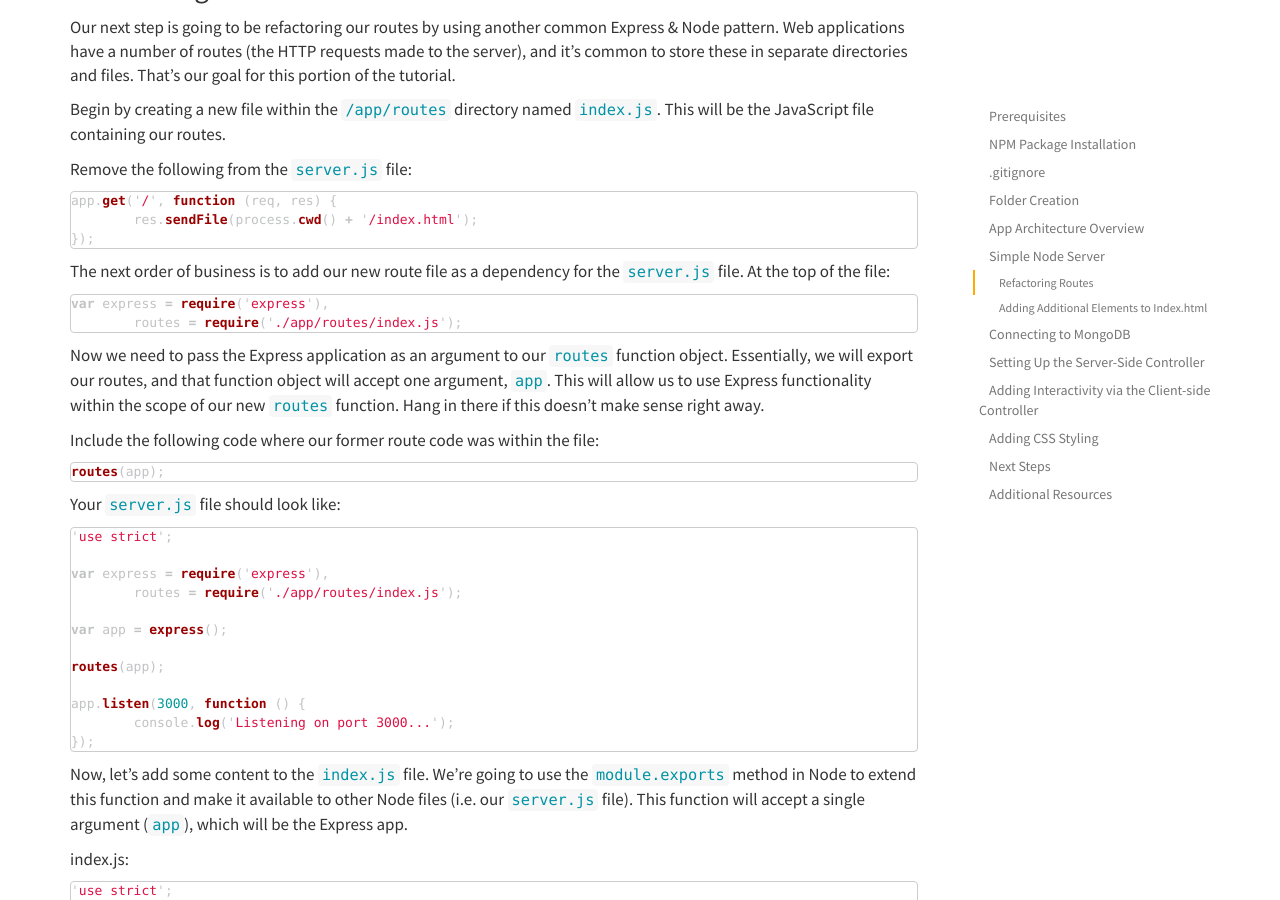
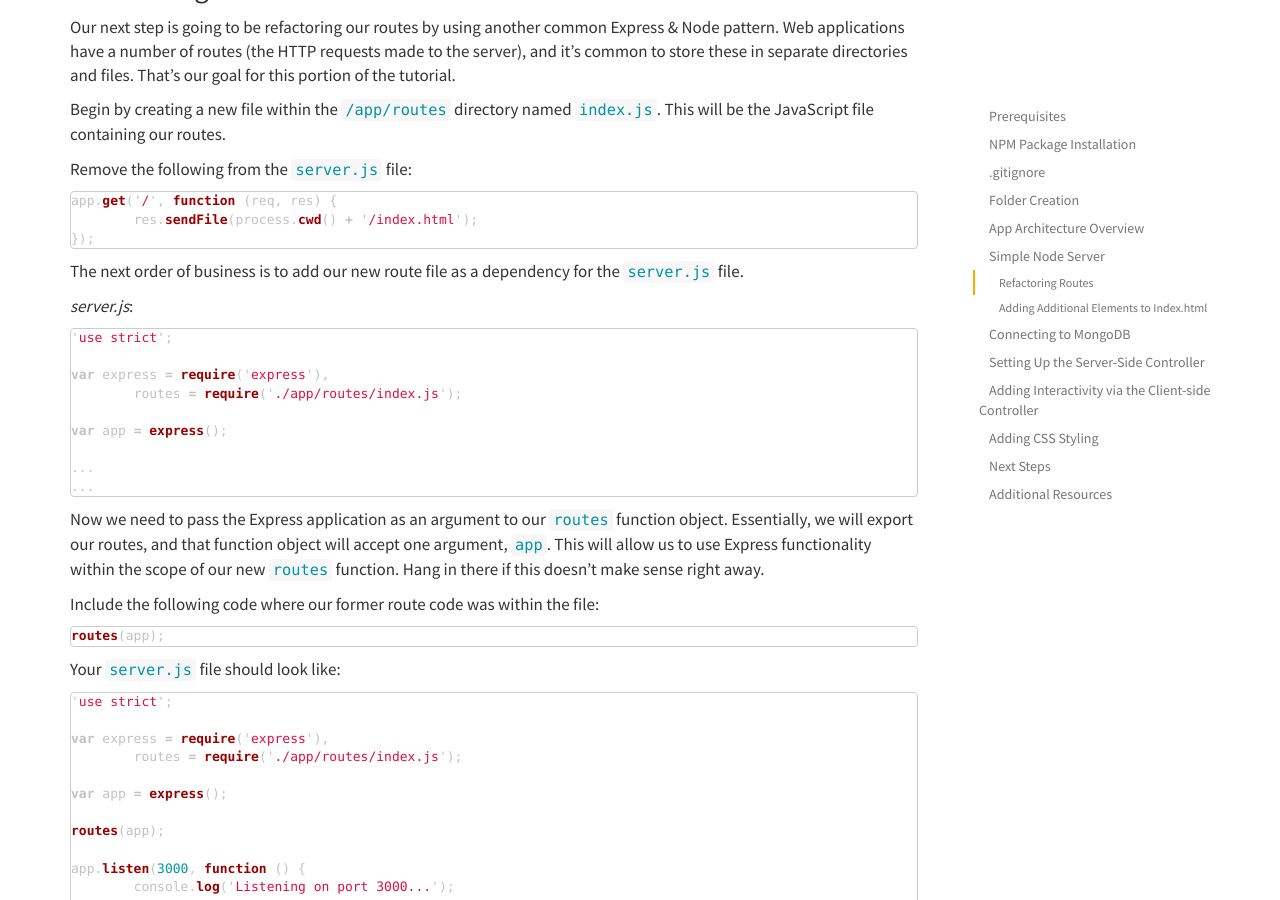
Before and after one commit to johnstonbl01/clementinejs, a Jekyll site: the page built from tutorials/tutorial-beginner.md, in a window 1280 px wide and 900 px high, scrolled down 7160 px. Built offline with Jekyll 4.4.1, drawn with Linux system fonts in a browser that asks for light colours; Markdown is read by kramdown in place of the engine named in the settings.

Commit message:
Fixes #19 - Clarifies ambiguous statement in beginner tutorial.

````diff
--- a/tutorials/tutorial-beginner.md
+++ b/tutorials/tutorial-beginner.md
@@ -314,11 +314,20 @@ app.get('/', function (req, res) {
 });
 ```
 
-The next order of business is to add our new route file as a dependency for the `server.js` file. At the top of the file:
+The next order of business is to add our new route file as a dependency for the `server.js` file.
+
+_server.js_:
 
 ```js
+'use strict';
+
 var express = require('express'),
 	routes = require('./app/routes/index.js');
+
+var app = express();
+
+...
+...
 ```
 
 Now we need to pass the Express application as an argument to our `routes` function object. Essentially, we will export our routes, and that function object will accept one argument, `app`. This will allow us to use Express functionality within the scope of our new `routes` function. Hang in there if this doesn't make sense right away.
````
